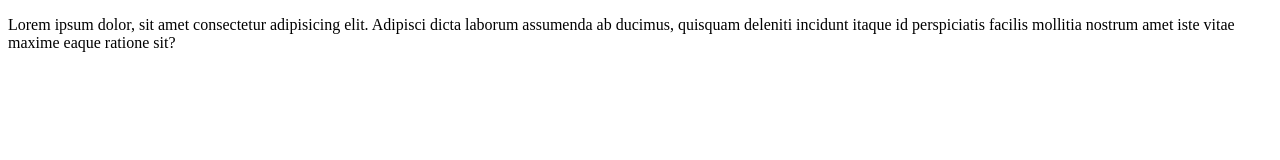
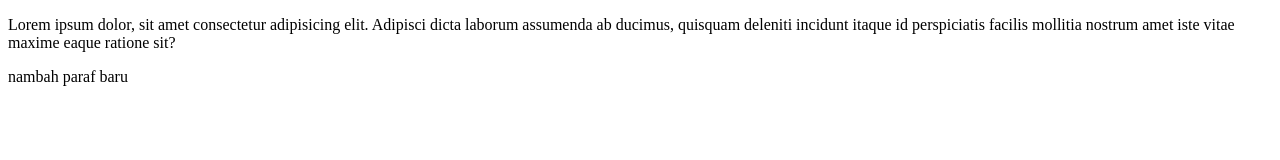
Before and after one commit to madityapra/-learn-git, a plain HTML site: page TEST.html in a window 1280 px wide. Drawn offline with Linux system fonts and the light colour scheme.

Commit message:
feat : ngubah parag

```diff
--- a/TEST.html
+++ b/TEST.html
@@ -7,5 +7,6 @@
 </head>
 <body>
     <p>Lorem ipsum dolor, sit amet consectetur adipisicing elit. Adipisci dicta laborum assumenda ab ducimus, quisquam deleniti incidunt itaque id perspiciatis facilis mollitia nostrum amet iste vitae maxime eaque ratione sit?</p>
+    <p>nambah paraf baru</p>
 </body>
 </html>
```
